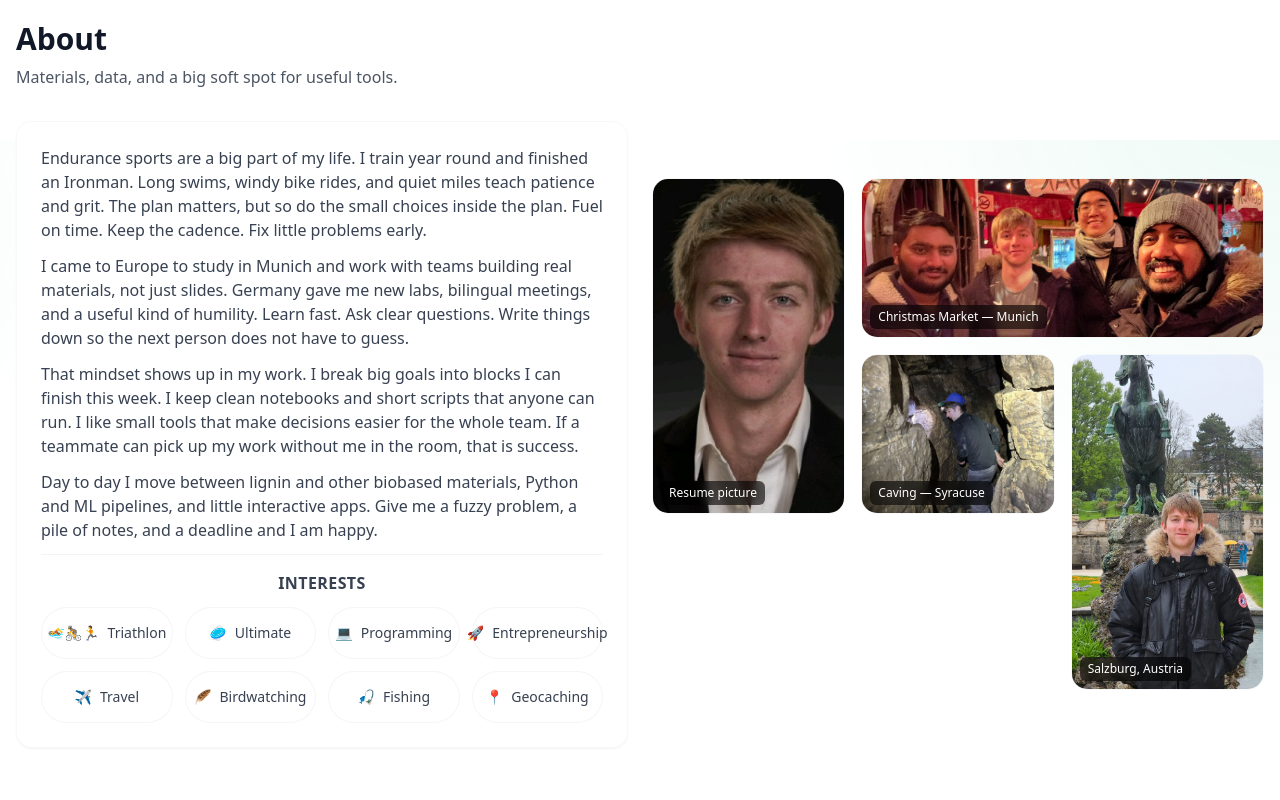
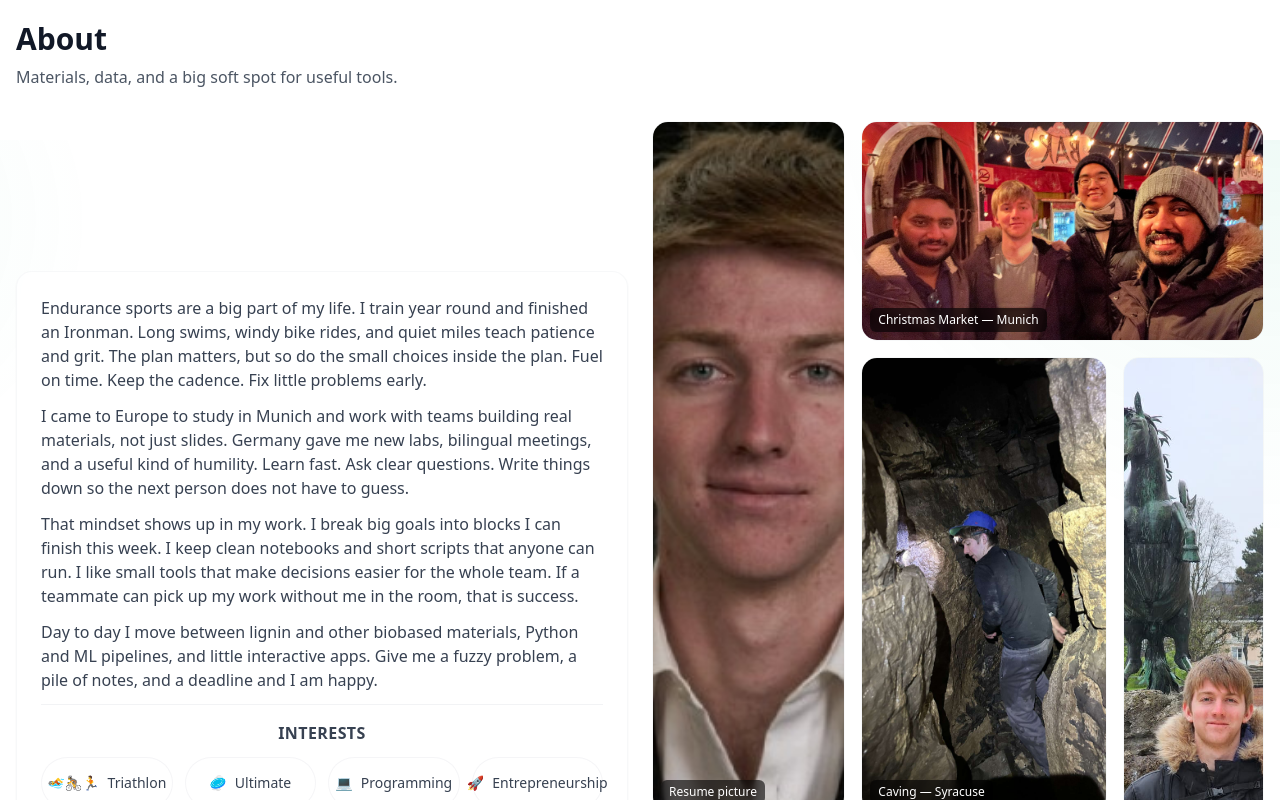
Before and after one commit to Tridude5/JohnSlavinskas, a Next.js app: page / in a window 1280 px wide. Shown: the part 660-1460 px from the top of the page. Built offline with nearby package versions, Linux system fonts and the light colour scheme; no server answers.

Commit message:
Update page.tsx

```diff
--- a/app/page.tsx
+++ b/app/page.tsx
@@ -6,7 +6,6 @@ import Image from "next/image";
 import dynamic from "next/dynamic";
 
 import Section from "@/components/Section";
-// (KPIs import not needed anymore on this page)
 import BlueprintFX from "@/components/BlueprintFX";
 import ParallaxGroup from "@/components/ParallaxGroup";
 import SkillsCard from "@/components/SkillsCard";
@@ -282,7 +281,6 @@ export default function Page() {
             </p>
 
             <div className="mt-6 max-w-xl">
-              {/* Dynamic commits KPI */}
               <DynamicHeroKpis publicationsCount={6} />
             </div>
 
@@ -312,7 +310,6 @@ export default function Page() {
                 View Projects
               </MagneticButton>
 
-              {/* Bottom row: each spans two columns (2-button width) */}
               <a
                 href="https://github.com/Tridude5"
                 target="_blank"
@@ -391,13 +388,25 @@ export default function Page() {
             </div>
           </div>
 
-          {/* Right column: mosaic “puzzle” photo grid with labels */}
+          {/* Right column: larger mosaic with explicit placement on md+ */}
           <ParallaxGroup>
-            <div className="grid grid-cols-2 sm:grid-cols-3 gap-4 auto-rows-[120px] sm:auto-rows-[140px] md:auto-rows-[160px]">
-              {/* Resume picture (portrait) */}
+            <div
+              className="
+                grid gap-4
+                grid-cols-2 auto-rows-[150px]
+                sm:auto-rows-[170px]
+                md:grid-cols-12 md:auto-rows-[200px]
+                lg:auto-rows-[220px]
+              "
+            >
+              {/* Resume picture — tall left */}
               <figure
                 data-parallax="0.12"
-                className="relative col-span-1 row-span-2 overflow-hidden rounded-2xl border border-gray-200/30 dark:border-gray-800/50"
+                className="
+                  relative overflow-hidden rounded-2xl border border-gray-200/30 dark:border-gray-800/50
+                  col-span-1 row-span-2
+                  md:col-start-1 md:col-span-4 md:row-start-1 md:row-span-3
+                "
               >
                 <Image
                   src={`${base}/downloads/1683206302513.jfif`}
@@ -413,10 +422,14 @@ export default function Page() {
                 </figcaption>
               </figure>
 
-              {/* Christmas Market with friends (landscape, spans two cols on the right/top) */}
+              {/* Christmas Market — wide top */}
               <figure
                 data-parallax="0.08"
-                className="relative col-span-2 row-span-1 sm:col-span-2 overflow-hidden rounded-2xl border border-gray-200/30 dark:border-gray-800/50"
+                className="
+                  relative overflow-hidden rounded-2xl border border-gray-200/30 dark:border-gray-800/50
+                  col-span-2 row-span-1
+                  md:col-start-5 md:col-span-8 md:row-start-1 md:row-span-1
+                "
               >
                 <Image
                   src={`${base}/downloads/Christmas_Market_Munich.jpg`}
@@ -431,17 +444,21 @@ export default function Page() {
                 </figcaption>
               </figure>
 
-              {/* Caving (landscape, bottom middle) */}
+              {/* Caving — made larger (wider + taller on md) */}
               <figure
                 data-parallax="0.06"
-                className="relative col-span-1 row-span-1 overflow-hidden rounded-2xl border border-gray-200/30 dark:border-gray-800/50"
+                className="
+                  relative overflow-hidden rounded-2xl border border-gray-200/30 dark:border-gray-800/50
+                  col-span-1 row-span-1
+                  md:col-start-5 md:col-span-5 md:row-start-2 md:row-span-2
+                "
               >
                 <Image
                   src={`${base}/downloads/Caving_Syracuse.jpg`}
                   alt="Caving in Syracuse"
                   fill
                   className="object-cover"
-                  sizes="(max-width: 768px) 50vw, 33vw"
+                  sizes="(max-width: 768px) 50vw, 41vw"
                   unoptimized
                 />
                 <figcaption className="absolute bottom-2 left-2 rounded-md bg-black/60 text-white text-[11px] sm:text-xs px-2 py-1 backdrop-blur-sm">
@@ -449,17 +466,21 @@ export default function Page() {
                 </figcaption>
               </figure>
 
-              {/* Salzburg (portrait, stacked right) */}
+              {/* Salzburg — tall right */}
               <figure
                 data-parallax="0.10"
-                className="relative col-span-1 row-span-2 overflow-hidden rounded-2xl border border-gray-200/30 dark:border-gray-800/50"
+                className="
+                  relative overflow-hidden rounded-2xl border border-gray-200/30 dark:border-gray-800/50
+                  col-span-1 row-span-2
+                  md:col-start-10 md:col-span-3 md:row-start-2 md:row-span-3
+                "
               >
                 <Image
                   src={`${base}/downloads/Salzburg.jpg`}
                   alt="Salzburg, Austria"
                   fill
                   className="object-cover"
-                  sizes="(max-width: 768px) 50vw, 33vw"
+                  sizes="(max-width: 768px) 50vw, 25vw"
                   unoptimized
                 />
                 <figcaption className="absolute bottom-2 left-2 rounded-md bg-black/60 text-white text-[11px] sm:text-xs px-2 py-1 backdrop-blur-sm">
```
